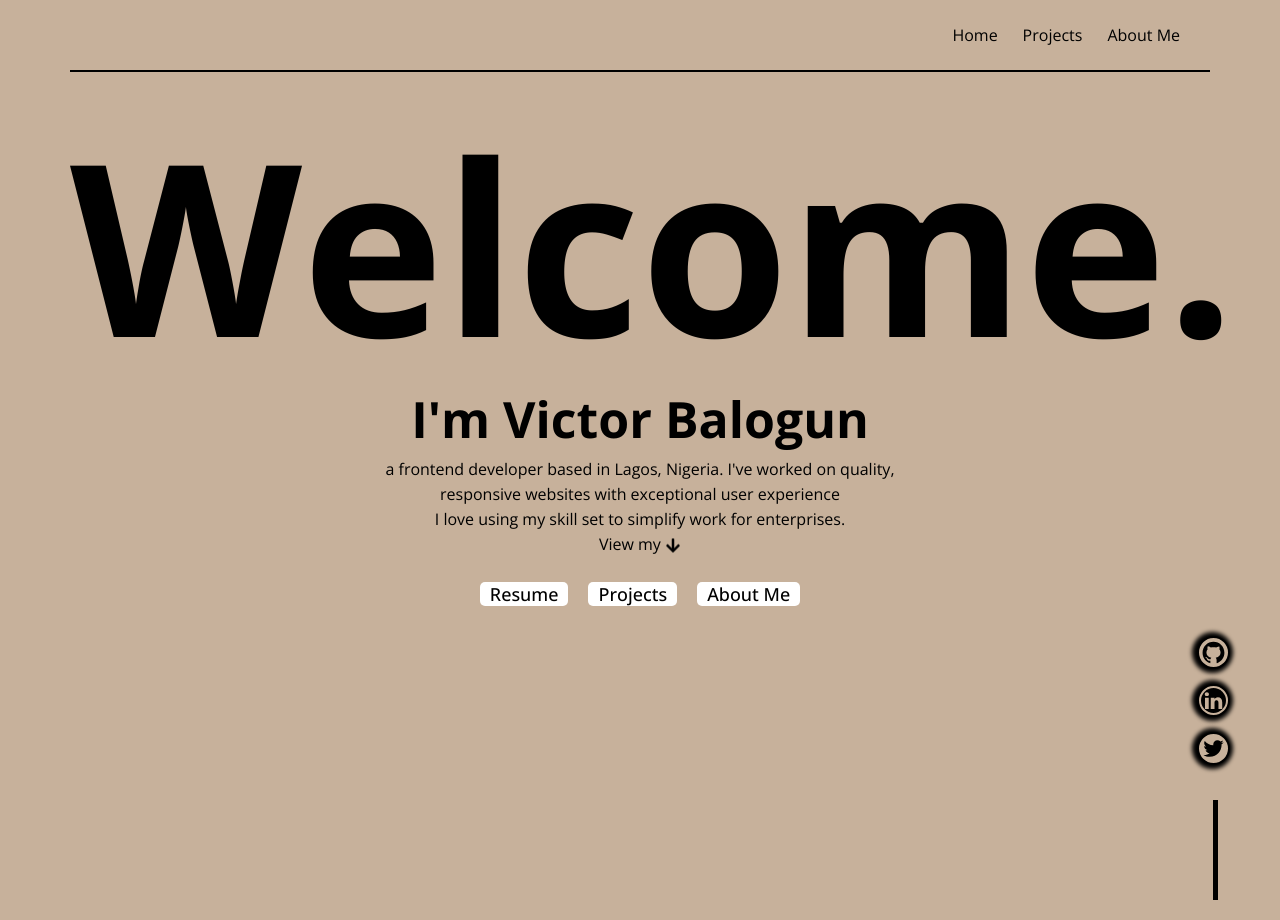
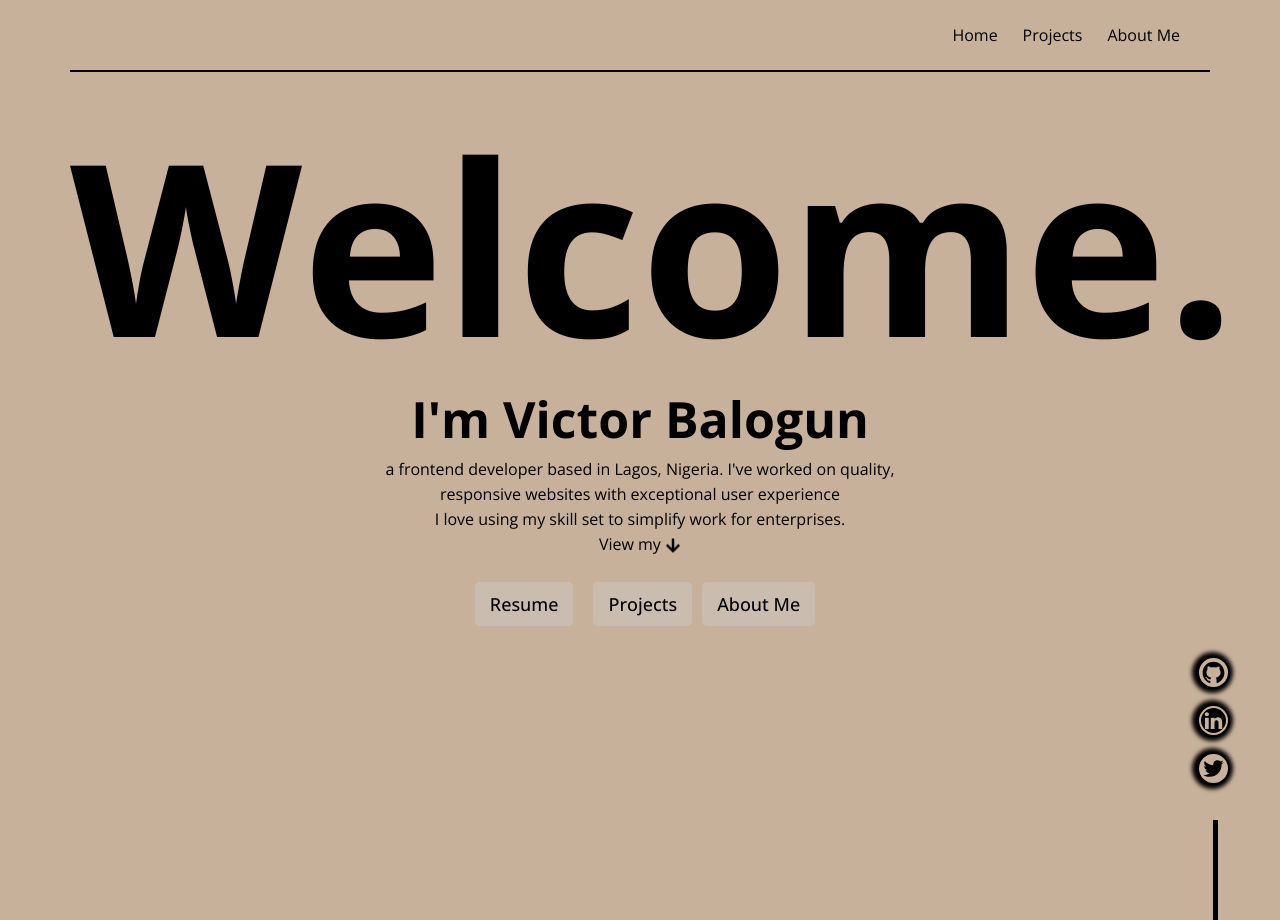
Before and after one commit to BalogunVictor/Victor-balogun-Portfolio, a React (Create React App) app: page / in a window 1280 px wide. Built offline with nearby package versions, Linux system fonts and the light colour scheme; a web font is replaced by a local one.

Commit message:
created reuseable Button components and projects page

```diff
--- /dev/null
+++ b/src/Button/Button.jsx
@@ -0,0 +1,22 @@
+import './button.scss'
+import {FaArrowDown,FaArrowRight} from "react-icons/fa"
+
+export const ArrowDownButton = () => {
+  return (
+    <FaArrowDown className='arrowDown'/>
+  )
+}
+
+export const ArrowRightButton = () => {
+  return (
+    <FaArrowRight className='arrowRight'/>
+  )
+}
+
+export const CustomButton = ({children}) => {
+  return (
+    <button className="btn">
+      {children}
+    </button>
+  )
+}
--- /dev/null
+++ b/src/Button/button.scss
@@ -0,0 +1,92 @@
+@keyframes ArrowMovingDown {
+
+  0%{
+    transform:translateY(10px);
+
+  }
+  100%{
+    transform:translateY(0px);
+
+  }
+}
+
+@keyframes ArrowMovingRight {
+
+  0%{
+    transform:translateX(10px);
+
+  }
+  100%{
+    transform:translateX(0px);
+
+  }
+}
+
+@keyframes moveInBottom {
+  0% {
+      opacity: 0;
+      transform: translateY(3rem);
+  }
+
+  100% {
+      opacity: 1;
+      transform: translate(0);
+  }
+}
+
+.arrowDown{
+  animation: ArrowMovingDown 1.5s linear infinite;
+  transition: all 0.4s ease-in-out;
+}
+
+.arrowRight{
+  animation: ArrowMovingRight 1.5s linear infinite;
+  transition: all 0.4s ease-in-out;
+}
+
+.btn {
+  &,
+  &:link,
+  &:visited {
+      text-decoration: none;
+      padding: 10px 15px;
+      display: inline-block;
+      border-radius: 5px;
+      background-color: #cabdb0;
+      color: black;
+      font-weight: 500;
+      font-size: large;
+      transition: all 0.3s ease-in-out;
+      position: relative;
+
+
+      //Change for the <button> element
+      border: none;
+      cursor: pointer;
+  }
+
+  &:hover {
+      transform: translateY(-3px);
+      box-shadow: 0 1rem 2rem rgba(black,.2);
+      background-color: black;
+      color: white;
+
+
+      &::after {
+          transform: scaleX(1.4) scaleY(1.6);
+          opacity: 0;
+      }
+  }
+
+  &:active,
+  &:focus {
+      outline: none;
+      transform: translateY(-1px);
+      box-shadow: 0 .5rem 1rem rgba(black,.2);
+  }
+
+  &{
+      animation: moveInBottom .5s ease-out .75s;
+      animation-fill-mode: backwards;
+  }
+}
--- a/src/Data.js
+++ b/src/Data.js
@@ -1,4 +1,4 @@
-export const Videos = [
+export const projects = [
   {
     id:1,
     images: "https://img.youtube.com/vi/YpTmcCBBdTE/maxresdefault.jpg",
--- a/src/Header/Header.scss
+++ b/src/Header/Header.scss
@@ -24,6 +24,5 @@
     background-color: black;
     justify-content: space-around;
     border: none;
-
   }
 }
--- a/src/Main/Main.jsx
+++ b/src/Main/Main.jsx
@@ -1,5 +1,5 @@
 import './main.scss'
-import {FaArrowDown} from "react-icons/fa"
+import { ArrowDownButton, CustomButton } from '../Button/Button'
 import { Link } from 'react-router-dom'
 
 const Main = () => {
@@ -12,12 +12,18 @@ const Main = () => {
         <div className="maintext">
           <h1>I'm Victor Balogun</h1>
           <p>a frontend developer based in Lagos, Nigeria. I've worked on quality,<br/>  responsive websites with exceptional user experience</p>
-          <p>I love using my skill set to simplify work for enterprises. <br/>View my <FaArrowDown className='arrowDown'/> </p>
+          <p>I love using my skill set to simplify work for enterprises. <br/>View my <ArrowDownButton/> </p>
           </div>
               <div className="options">
-                <Link to='/resume' className="option">Resume</Link>
-                <Link to='/projects' className="option">Projects</Link>
-                <Link to='/aboutme' className="option">About Me</Link>
+                <Link to='/resume' className="option">
+                <CustomButton>Resume</CustomButton>
+                </Link>
+                <Link to='/projects' className="option">
+                <CustomButton>Projects</CustomButton>
+                </Link>
+                <Link to='/aboutme'>
+                <CustomButton>About Me</CustomButton>
+                </Link>
               </div>
           </div>
       </div>
--- a/src/Main/main.scss
+++ b/src/Main/main.scss
@@ -1,16 +1,3 @@
-@keyframes moving {
-
-  0%{
-    transform:translateY(10px);
-
-  }
-  100%{
-    transform:translateY(0px);
-
-  }
-}
-
-
 
 .main{
  width: 100%;
@@ -37,27 +24,14 @@
           margin-bottom: 25px;
           font-size: 50px;
         }
-        .arrowDown{
-          animation: moving 1.5s linear infinite;
-          transition: all 0.4s ease-in-out;
-        }
+
       }
       .options{
         margin-bottom: 25px;
         align-items: center;
 
         .option{
-          text-decoration: none;
-          padding: 0 10px;
           margin:0 10px;
-          border: none;
-          border-radius: 5px;
-          background-color: white;
-          height: 50px;
-          transition: all 0.3s ease-in-out;
-          color: black;
-          font-weight: 500;
-          font-size: large;
         }
       }
     }
--- /dev/null
+++ b/src/Project/Project.jsx
@@ -0,0 +1,26 @@
+import './project.scss'
+import {ArrowRightButton} from '../Button/Button'
+
+const Project = ({project}) => {
+  return (
+    <div className='project'>
+      <div className="projectWrapper">
+      <div className="projectImage">
+      <img src={project.images} alt="projectImage" />
+      </div>
+
+      <div className="projectInfo">
+        <h1 className="name">{project.name}</h1>
+        <div className="about">{project.about}</div>
+        <div className="viewApp">
+        <a href={project.link}>View App <ArrowRightButton /> </a>
+        </div>
+
+      </div>
+      </div>
+      <hr className='projectHr' />
+    </div>
+  )
+}
+
+export default Project
--- /dev/null
+++ b/src/Project/project.scss
@@ -0,0 +1,49 @@
+.project{
+  width: 100%;
+
+  .projectWrapper{
+    display: flex;
+    align-items: center;
+    justify-content: space-evenly;
+    height: 250px;
+
+    .projectImage{
+      height: 180px;
+      width: 350px;
+
+      img{
+        object-fit: cover;
+        height: 100%;
+        width: 100%;
+      }
+    }
+
+    .projectInfo{
+      line-height: 30px;
+
+
+      h1{
+        padding-bottom: 20px;
+      }
+    }
+
+    .viewApp{
+      margin-top: 50px;
+      align-items: center;
+
+      a{
+        text-decoration: none;
+        color: black;
+      }
+    }
+
+  }
+  .projectHr{
+    height: 2px;
+    margin-left: 150px;
+    margin-right: 150px;
+    background-color: black;
+    justify-content: space-around;
+    border: none;
+  }
+}
--- a/src/Projects/Projects.jsx
+++ b/src/Projects/Projects.jsx
@@ -1,10 +1,14 @@
 import './projects.scss'
+import {projects} from '../Data'
+import Project from '../Project/Project'
 
 const Projects = () => {
   return (
     <div className='projects'>
       <div className="projectsWrapper">
-
+      {projects.map((p) => (
+        <Project key={p.id} project={p} />
+      ))}
       </div>
     </div>
   )
--- a/src/Projects/projects.scss
+++ b/src/Projects/projects.scss
@@ -0,0 +1,10 @@
+.projects{
+  width: 100%;
+
+  .projectsWrapper{
+    display: block;
+    margin: 0px 70px;
+
+  }
+
+}
```
Also changed, not shown: public/Assets/youtube.png (added).
